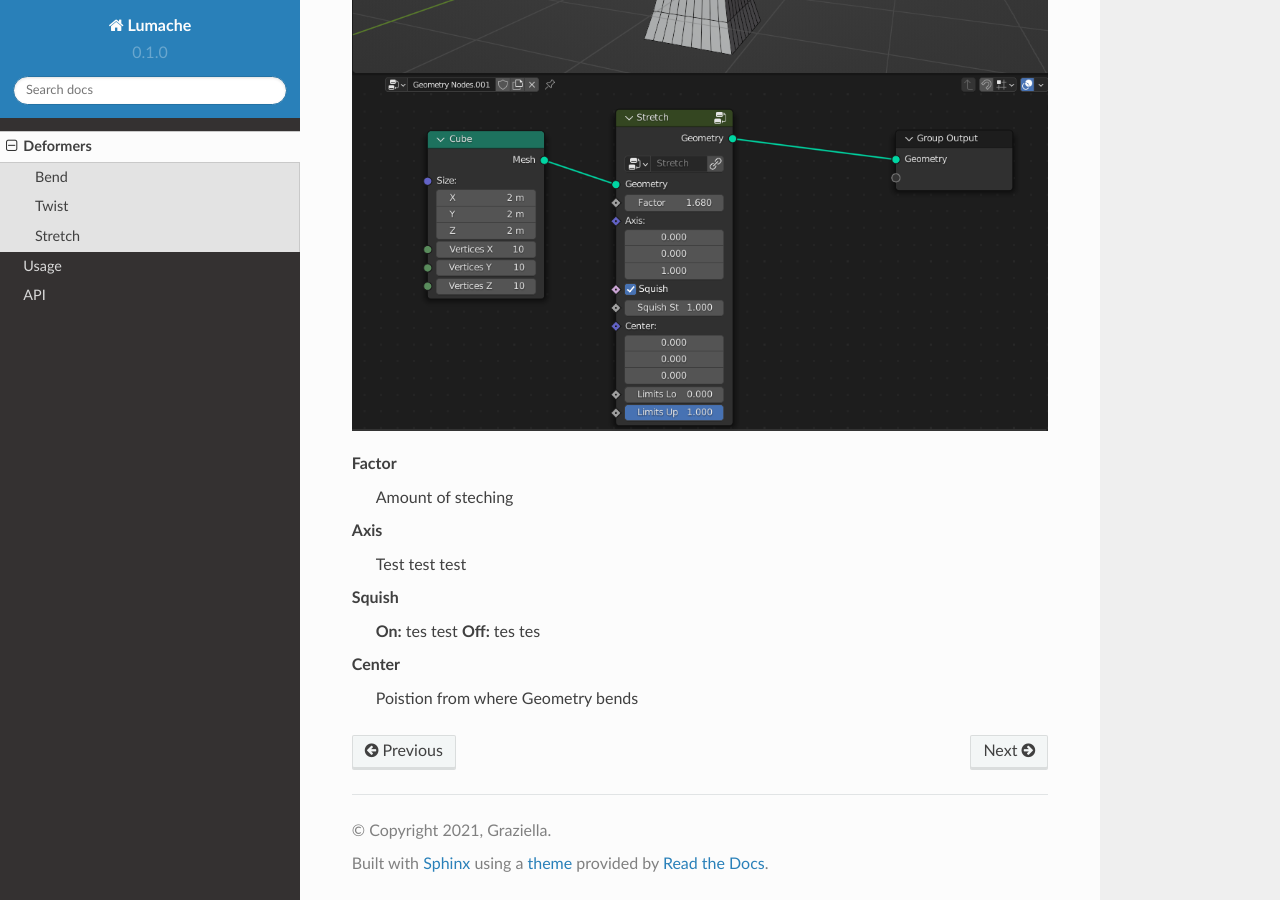
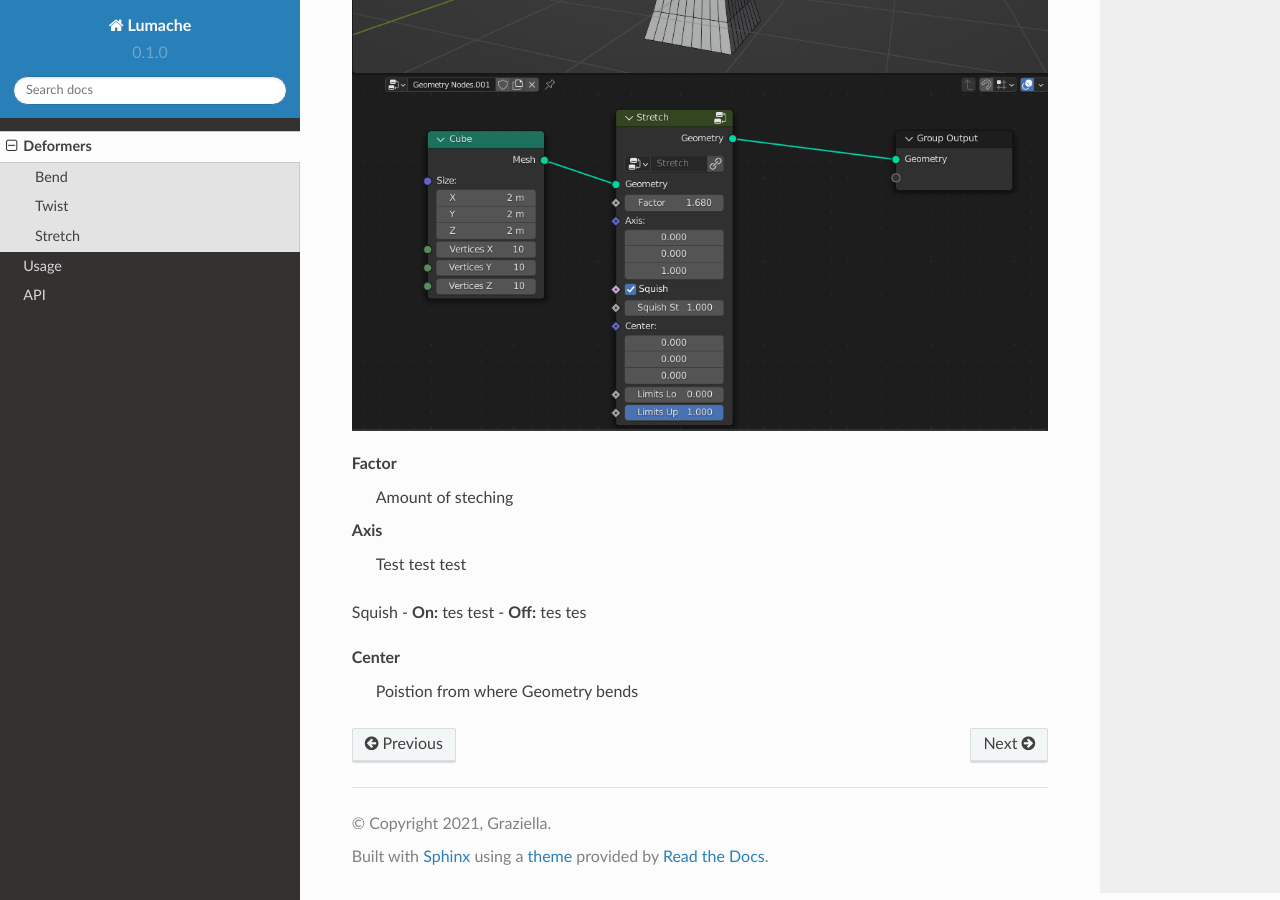
Before and after one commit to higgsas/higgsas_geo_nodes_manual, a Sphinx documentation site: the page built from docs/deformers.rst, in a window 1280 px wide and 900 px high, scrolled down 3825 px. Built offline with Sphinx 7.4.7 and the Read the Docs theme 2.0.0, drawn with Linux system fonts in a browser that asks for light colours.

```diff
--- a/docs/deformers.rst
+++ b/docs/deformers.rst
@@ -70,8 +70,8 @@ Axis
   Test test test
 
 Squish
-  **On:** tes test
-  **Off:** tes tes
+- **On:** tes test
+- **Off:** tes tes
 
 Center
   Poistion from where Geometry bends
```
